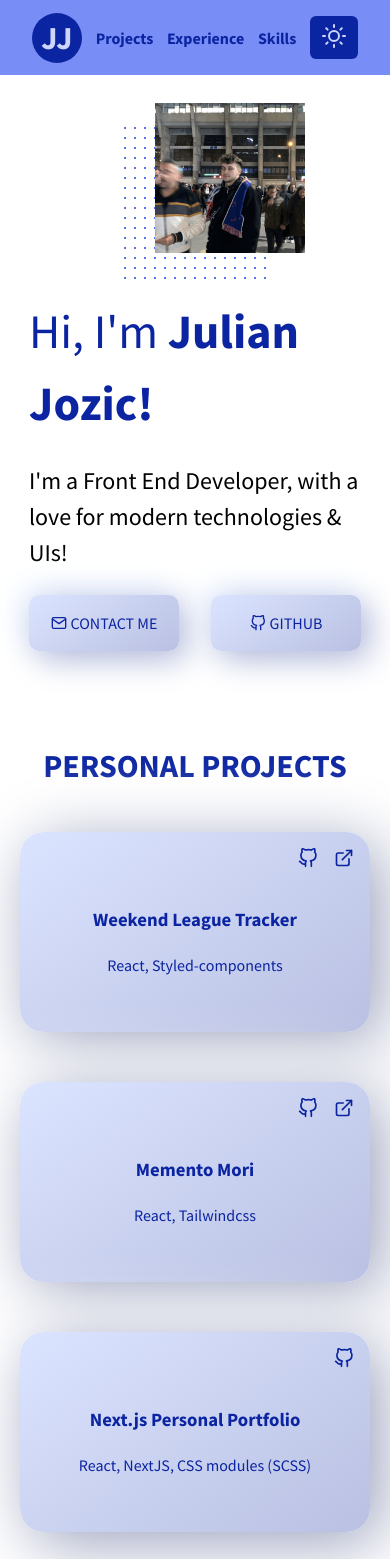
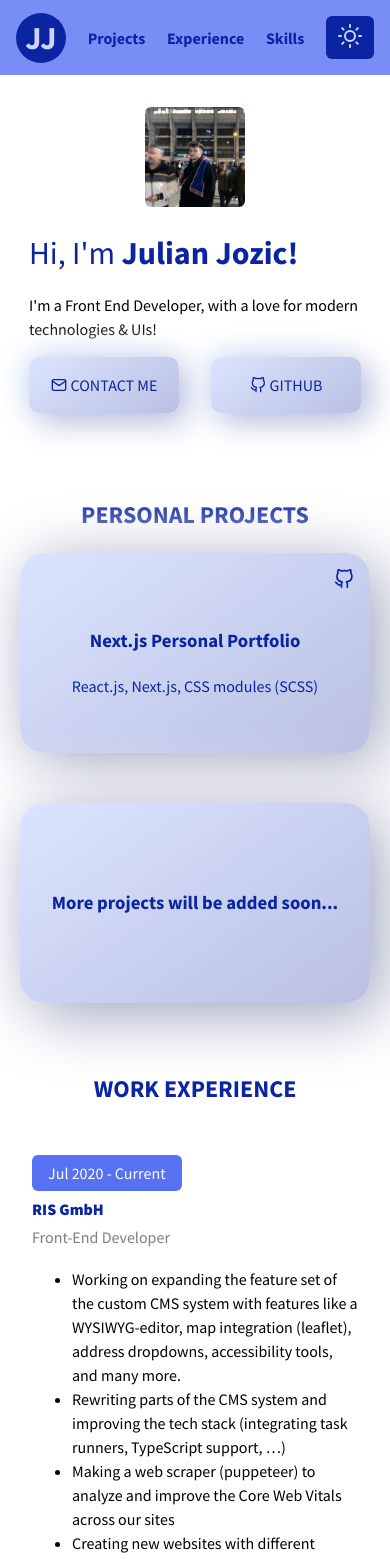
Before and after one commit to jjozic/jj-portfolio-2021, a Next.js app: page / in a window 390 px wide. Shown: the top 1559 px of the page. Built offline with nearby package versions, Linux system fonts and the light colour scheme.

Commit message:
Fixed some data, typography and padding changes for mobility,

```diff
--- a/data/data.js
+++ b/data/data.js
@@ -1,21 +1,12 @@
 export const projects = [
     {
-        title: "Weekend League Tracker",
-        description: "React, Styled-components",
-        stack: "React, Styled-components",
-        github: "https://github.com/jjozic",
-        website: "https://github.com/jjozic"
-    }, {
-        title: "Memento Mori",
-        description: "Reminder of stoic principles",
-        stack: "React, Tailwindcss",
-        github: "https://github.com/jjozic",
-        website: "https://github.com/jjozic"
-    }, {
         title: "Next.js Personal Portfolio",
         description: "The page you are currently on! Built with simplicity in mind.",
-        stack: "React, NextJS, CSS modules (SCSS)",
+        stack: "React.js, Next.js, CSS modules (SCSS)",
         github: "https://github.com/jjozic/jj-portfolio-2021",
+    },
+    {
+        title: "More projects will be added soon..."
     }
 ];
 
@@ -51,10 +42,10 @@ export const skills = [
     },
     {
         name: "Technologies",
-        skills: ["ReactJS", "NodeJS", "NextJS", "VueJS", "jQuery", "SASS", "REST APIs", "Git"],
+        skills: ["React.js", "Node.js", "Next.js", "Vue.js", "jQuery", "SASS", "Styled Components", "Tailwindcss", "REST APIs", "MongoDB", "Git"],
     },
     {
         name: "Other",
-        skills: ["Agile", "TDD", "FP", "UI Design"],
+        skills: ["Agile", "TDD", "FP", "UI Design", "Figma", "Adobe XD"],
     }
 ];
--- a/styles/Experience.module.scss
+++ b/styles/Experience.module.scss
@@ -22,7 +22,7 @@
     color: white;
     background-color: var(--primary);
     display: inline;
-    padding: 0.5rem;
+    padding: 0.5rem 1rem;
     margin: 1rem 0;
     border-radius: 6px;
 }
--- a/styles/Introduction.module.scss
+++ b/styles/Introduction.module.scss
@@ -12,7 +12,7 @@
 .introduction {
   h1 {
     margin: 1rem 0;
-    font-size: 3rem;
+    font-size: 2rem;
     font-weight: 400;
     color: var(--dark);
     @media screen and (min-width: 769px) {
@@ -20,7 +20,10 @@
     }
   }
   p {
-    font-size: 1.5rem;
+    font-size: 1rem;
+    @media screen and (min-width: 769px) {
+      font-size: 1.5rem;
+    }
   }
 }
 
@@ -51,13 +54,18 @@
 }
 
 .imgWrapper {
-  background-image: radial-gradient(var(--primary) 1px, var(--background) 1px);
-  background-size: calc(10 * 1px) calc(10 * 1px);
-  margin-top: 1rem;
+  max-width: 100px;
+  & > span {
+    border-radius: 6px;
+  }
   @media screen and (min-width: 769px) {
+    max-width: none;
+    background-image: radial-gradient(var(--primary) 1px, var(--background) 1px);
+    background-size: calc(10 * 1px) calc(10 * 1px);
     margin-top: 5rem;
-  }
-  & > span {
-    transform: translate(35px, -20px);
+    & > span {
+      border-radius: 0;
+      transform: translate(35px, -20px);
+    }
   }
 }
--- a/styles/Navigation.module.scss
+++ b/styles/Navigation.module.scss
@@ -4,7 +4,7 @@
   width: 100%;
   background-color: var(--nav-clr);
   backdrop-filter: saturate(180%) blur(5px);
-  padding: 0 2rem;
+  padding: 0 1rem;
   z-index: 100;
 }
 
--- a/styles/Skills.module.scss
+++ b/styles/Skills.module.scss
@@ -5,7 +5,7 @@
     > h3 {
       color: var(--dark);
       font-weight: 800;
-      text-transform: uppercase;
+      text-transform: capitalize;
     }
   }
 }
--- a/styles/globals.css
+++ b/styles/globals.css
@@ -2,7 +2,7 @@
 
 :root {
   --background: white;
-  --light-text: rgba(0,0,0,0.5);
+  --light-text: rgba(0, 0, 0, 0.5);
   --primary: #5771f3;
   --dark: #0b24a1;
   --light: #cdd5fb;
@@ -14,9 +14,9 @@
   scroll-behavior: smooth;
 }
 
-[data-theme='dark'] {
+[data-theme="dark"] {
   --background: #121212;
-  --light-text: rgba(255,255,255,0.8);
+  --light-text: rgba(255, 255, 255, 0.8);
   --primary: #434d83;
   --dark: #758af4;
   --light: #eaeaea;
@@ -54,9 +54,15 @@ a {
 }
 
 .heading {
-  padding: 3rem 0 1rem 0;
+  padding: 3rem 0 0  0;
   color: var(--dark);
   text-align: center;
-  font-size: 2rem;
+  font-size: 1.5rem;
   text-transform: uppercase;
 }
+@media screen and (min-width: 769px) {
+  .heading {
+    padding: 3rem 0 1rem 0;
+    font-size: 2rem;
+  }
+}
```
